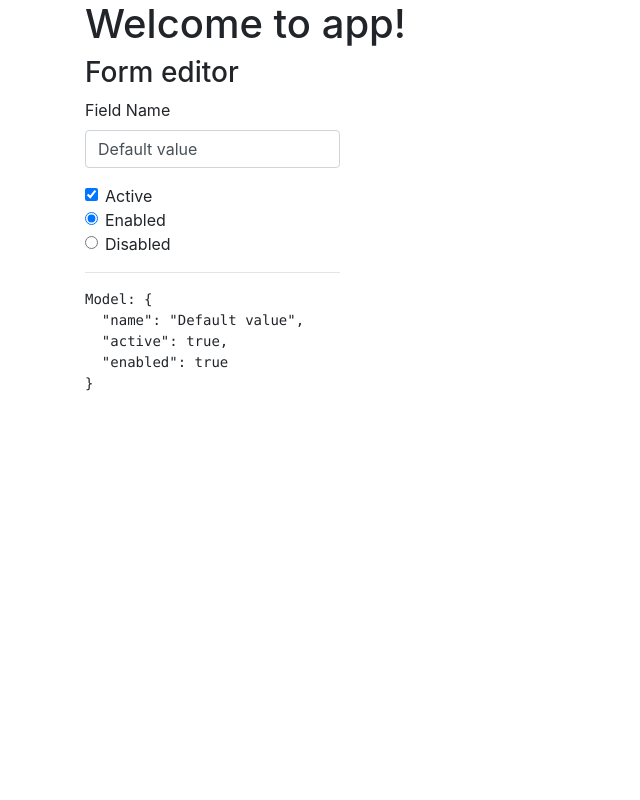
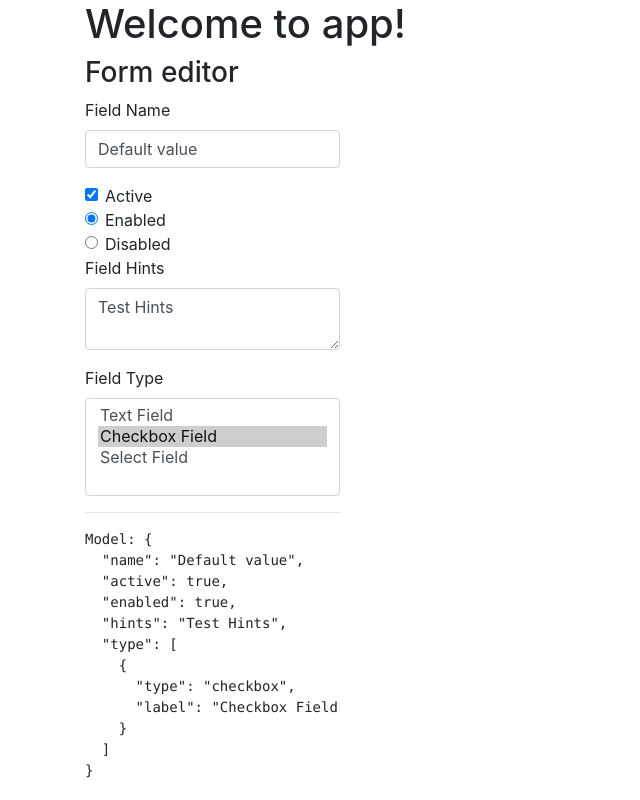
Before and after one commit to ev45ive/eduweb-angular-wzorce, an Angular app: page / in a window 1280 px wide. Shown: the whole page, without its empty margins (0-640 px from the left). Built offline with nearby package versions, Linux system fonts and the light colour scheme.

Commit message:
4.3. Pola textarea i select z ngModel - finished

```diff
--- a/src/app/forms-editor/form-field-editor.component.ts
+++ b/src/app/forms-editor/form-field-editor.component.ts
@@ -23,6 +23,19 @@ import { Component, OnInit } from '@angular/core';
           <input class="form-check-input" type="radio" [value]="false" [(ngModel)]="field_data.enabled"> Disabled
         </label>
       </div>
+      <div class="form-group">
+        <label>Field Hints</label>
+        <textarea class="form-control" [(ngModel)]="field_data.hints"></textarea>
+      </div>
+
+
+      <div class="form-group">
+        <label>Field Type</label>
+        <select class="form-control" [(ngModel)]="field_data.type" [compareWith]="compareType" multiple>
+          <option *ngFor="let option of fieldTypes" [ngValue]="option">{{option.label}}</option>
+        </select>
+      </div>
+
     <hr>
       <pre>Model: {{ field_data | json }}</pre>
     </div>
@@ -35,7 +48,19 @@ export class FormFieldEditorComponent implements OnInit {
     name: 'Default value',
     active: true,
     enabled: true,
+    hints: 'Test Hints',
+    type: [{ type: 'checkbox', label:'Checkbox Field'}],
   }
+
+  compareType(type1, type2){
+      return  type2 && type1.type == type2.type
+  }
+
+  fieldTypes = [
+    { type: 'text', label:'Text Field'},
+    { type: 'checkbox', label:'Checkbox Field'},
+    { type: 'select', label:'Select Field'},
+  ]
 
   constructor() { }
 
```
